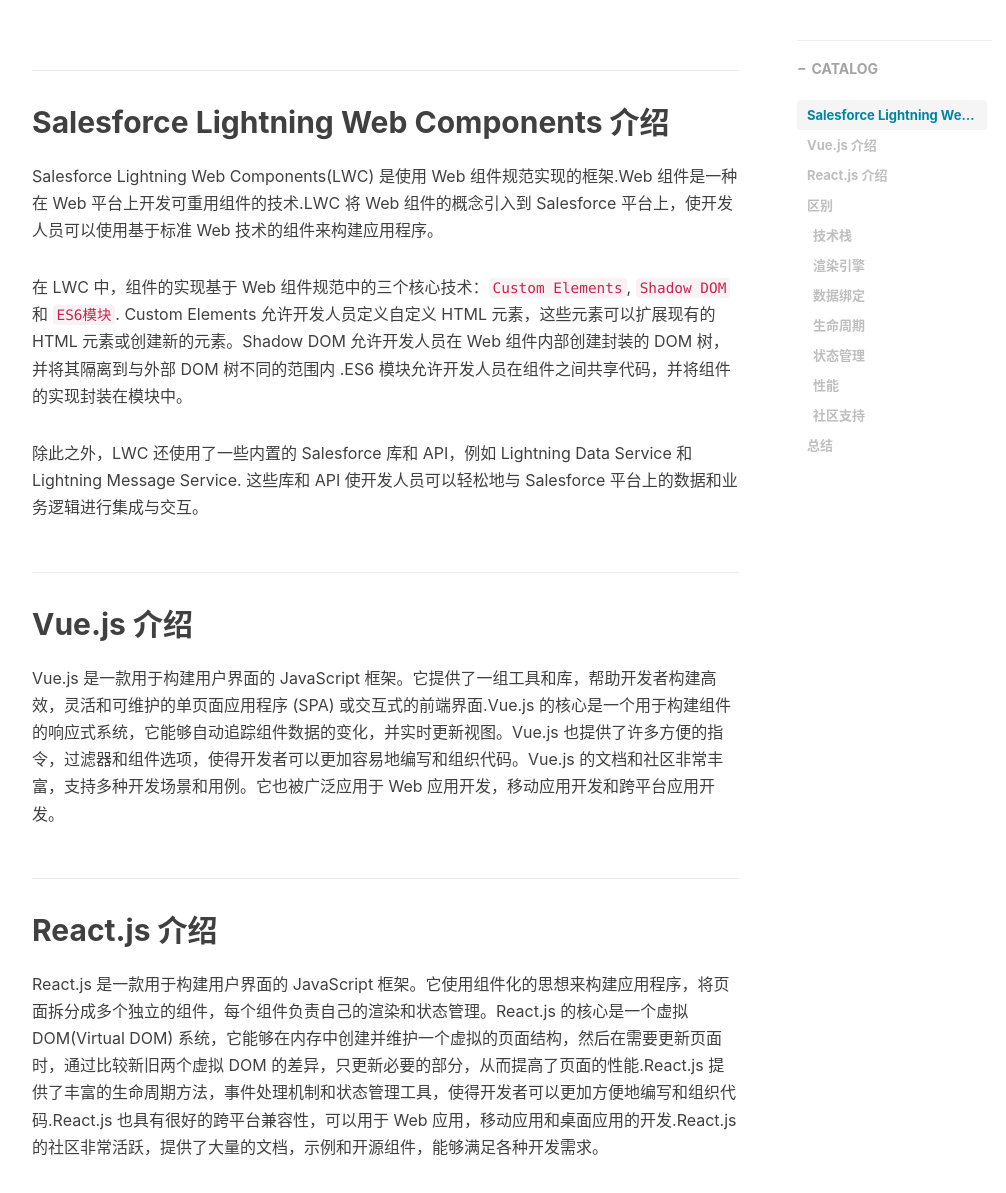
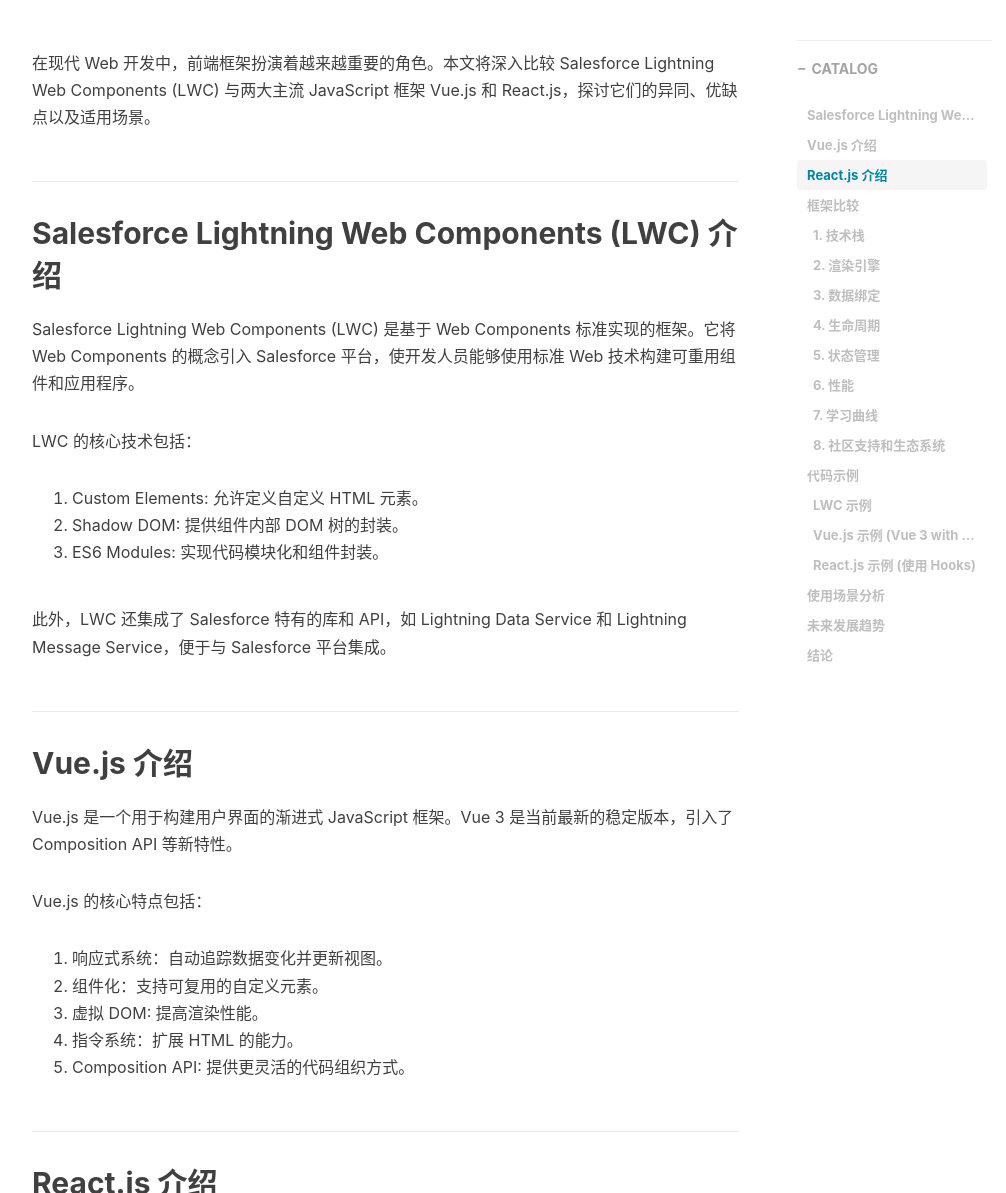
Before and after one commit to dyncan/dyncan.github.io, a Jekyll site: the page built from _posts/2023-03-19-lwc-and-the-mainstream-js-framework-comparison-and-understanding.markdown, in a window 1280 px wide and 1400 px high, scrolled down 371 px. Shown: the part 207-1400 px from the top of the window, without its empty margins (233-1239 px from the left). Built offline with Jekyll 4.4.1, drawn with Linux system fonts in a browser that asks for light colours; nearby versions of some CDN libraries; comment, search, counter and statistics services are not loaded; some of the changed text lies outside the part shown.

Commit message:
[self]: update post: lwc-and-the-mainstream-js-framework-comparison-and-understanding

````diff
--- a/_posts/2023-03-19-lwc-and-the-mainstream-js-framework-comparison-and-understanding.markdown
+++ b/_posts/2023-03-19-lwc-and-the-mainstream-js-framework-comparison-and-understanding.markdown
@@ -13,214 +13,292 @@
   - React.js
 ---
 
-## Salesforce Lightning Web Components 介绍
-Salesforce Lightning Web Components(LWC) 是使用 Web 组件规范实现的框架.Web 组件是一种在 Web 平台上开发可重用组件的技术.LWC 将 Web 组件的概念引入到 Salesforce 平台上，使开发人员可以使用基于标准 Web 技术的组件来构建应用程序。
+在现代 Web 开发中，前端框架扮演着越来越重要的角色。本文将深入比较 Salesforce Lightning Web Components (LWC) 与两大主流 JavaScript 框架 Vue.js 和 React.js，探讨它们的异同、优缺点以及适用场景。
 
-在 LWC 中，组件的实现基于 Web 组件规范中的三个核心技术：`Custom Elements`, `Shadow DOM` 和 `ES6模块`. Custom Elements 允许开发人员定义自定义 HTML 元素，这些元素可以扩展现有的 HTML 元素或创建新的元素。Shadow DOM 允许开发人员在 Web 组件内部创建封装的 DOM 树，并将其隔离到与外部 DOM 树不同的范围内 .ES6 模块允许开发人员在组件之间共享代码，并将组件的实现封装在模块中。
+## Salesforce Lightning Web Components (LWC) 介绍
 
-除此之外，LWC 还使用了一些内置的 Salesforce 库和 API，例如 Lightning Data Service 和 Lightning Message Service. 这些库和 API 使开发人员可以轻松地与 Salesforce 平台上的数据和业务逻辑进行集成与交互。
+Salesforce Lightning Web Components (LWC) 是基于 Web Components 标准实现的框架。它将 Web Components 的概念引入 Salesforce 平台，使开发人员能够使用标准 Web 技术构建可重用组件和应用程序。
+
+LWC 的核心技术包括：
+
+1. Custom Elements: 允许定义自定义 HTML 元素。
+2. Shadow DOM: 提供组件内部 DOM 树的封装。
+3. ES6 Modules: 实现代码模块化和组件封装。
+
+此外，LWC 还集成了 Salesforce 特有的库和 API，如 Lightning Data Service 和 Lightning Message Service，便于与 Salesforce 平台集成。
 
 ## Vue.js 介绍
 
-Vue.js 是一款用于构建用户界面的 JavaScript 框架。它提供了一组工具和库，帮助开发者构建高效，灵活和可维护的单页面应用程序 (SPA) 或交互式的前端界面.Vue.js 的核心是一个用于构建组件的响应式系统，它能够自动追踪组件数据的变化，并实时更新视图。Vue.js 也提供了许多方便的指令，过滤器和组件选项，使得开发者可以更加容易地编写和组织代码。Vue.js 的文档和社区非常丰富，支持多种开发场景和用例。它也被广泛应用于 Web 应用开发，移动应用开发和跨平台应用开发。
+Vue.js 是一个用于构建用户界面的渐进式 JavaScript 框架。Vue 3 是当前最新的稳定版本，引入了 Composition API 等新特性。
+
+Vue.js 的核心特点包括：
+
+1. 响应式系统：自动追踪数据变化并更新视图。
+2. 组件化：支持可复用的自定义元素。
+3. 虚拟 DOM: 提高渲染性能。
+4. 指令系统：扩展 HTML 的能力。
+5. Composition API: 提供更灵活的代码组织方式。
 
 ## React.js 介绍
 
-React.js 是一款用于构建用户界面的 JavaScript 框架。它使用组件化的思想来构建应用程序，将页面拆分成多个独立的组件，每个组件负责自己的渲染和状态管理。React.js 的核心是一个虚拟 DOM(Virtual DOM) 系统，它能够在内存中创建并维护一个虚拟的页面结构，然后在需要更新页面时，通过比较新旧两个虚拟 DOM 的差异，只更新必要的部分，从而提高了页面的性能.React.js 提供了丰富的生命周期方法，事件处理机制和状态管理工具，使得开发者可以更加方便地编写和组织代码.React.js 也具有很好的跨平台兼容性，可以用于 Web 应用，移动应用和桌面应用的开发.React.js 的社区非常活跃，提供了大量的文档，示例和开源组件，能够满足各种开发需求。
+React.js 是由 Facebook 开发的用于构建用户界面的 JavaScript 库。React 的最新版本引入了 Hooks API，简化了状态管理和副作用处理。
 
+React.js 的核心特点包括：
 
-## 区别
+1. 组件化：将 UI 拆分为独立、可重用的部分。
+2. 虚拟 DOM: 优化渲染性能。
+3. JSX: 允许在 JavaScript 中编写类 HTML 语法。
+4. 单向数据流：简化了应用状态的管理。
+5. Hooks API: 在函数组件中使用状态和其他 React 特性。
 
-与 Vue.js 和 React.js 相比，LWC 有以下一些区别：
+## 框架比较
 
-### 技术栈
+### 1. 技术栈
 
-Vue.js 和 React.js 是独立的 JavaScript 框架，而 LWC 基于 Web 标准，使用原生的 Web Component 技术来实现组件化。LWC 的底层技术是 Web Components, 这是一组 W3C 标准，包括 Custom Elements,Shadow DOM 和 HTML Templates. 因此，LWC 能够与其他 Web Component 兼容的框架和库无缝集成。
+- LWC: 基于 Web Components 标准，使用原生 Web 技术。
+- Vue.js: 独立的 JavaScript 框架，有自己的模板语法和响应式系统。
+- React.js: 独立的 JavaScript 库，使用 JSX 和自己的组件模型。
 
-### 渲染引擎
+### 2. 渲染引擎
 
-Vue.js 和 React.js 都有自己的虚拟 DOM 渲染引擎，而 LWC 则使用浏览器原生的渲染引擎，这意味着 LWC 的性能更高，因为它不需要额外的渲染引擎和算法来更新 DOM.
+- LWC: 使用浏览器原生渲染引擎。
+- Vue.js: 使用虚拟 DOM。
+- React.js: 使用虚拟 DOM。
 
-### 数据绑定
+### 3. 数据绑定
 
-Vue.js 和 React.js 都支持双向数据绑定，而 LWC 仅支持单向数据绑定，这意味着数据只能从父组件传递到子组件，而不能反向传递。此外，LWC 中的数据绑定是通过属性绑定来实现的，而不是像 Vue.js 和 React.js 那样使用模板语法或 JSX.
+- LWC: 单向数据绑定，通过属性传递。
+- Vue.js: 支持双向数据绑定。
+- React.js: 单向数据流，通过 props 传递数据。
 
-### 生命周期
+### 4. 生命周期
 
-Vue.js 和 React.js 都有自己的生命周期方法，LWC 也有自己的生命周期方法，但与 Vue.js 和 React.js 不同的是，LWC 的生命周期方法是通过 JavaScript 装饰器来实现的，而不是像 Vue.js 和 React.js 那样在组件定义中声明生命周期方法。
+三个框架都有自己的生命周期方法，但实现方式有所不同：
 
-下面是一些示例代码，以帮助您更好地理解这些区别。
+- LWC:
+  - 直接在组件类中定义生命周期方法，如 `connectedCallback()`、`disconnectedCallback()`、`renderedCallback()` 等。
+  - 这些方法更接近原生 Web Components 的生命周期。
+  - 示例：
+    ```javascript
+    import { LightningElement } from 'lwc';
 
-Vue.js 示例代码：
+    export default class MyComponent extends LightningElement {
+        connectedCallback() {
+            console.log('Component inserted into the DOM');
+        }
+
+        renderedCallback() {
+            console.log('Component rendered or re-rendered');
+        }
+    }
+    ```
+
+- Vue.js:
+  - 在组件选项中定义生命周期钩子。
+  - Vue 3 的 Composition API 提供了 `onMounted`、`onUpdated` 等函数来处理生命周期。
+  - 示例（Options API）：
+    ```javascript
+    export default {
+      mounted() {
+        console.log('Component mounted');
+      },
+      updated() {
+        console.log('Component updated');
+      }
+    }
+    ```
+  - 示例（Composition API）：
+    ```javascript
+    import { onMounted, onUpdated } from 'vue';
+
+    export default {
+      setup() {
+        onMounted(() => {
+          console.log('Component mounted');
+        });
+
+        onUpdated(() => {
+          console.log('Component updated');
+        });
+      }
+    }
+    ```
+
+- React.js:
+  - 在类组件中定义生命周期方法。
+  - 函数组件使用 `useEffect` Hook 来模拟生命周期行为。
+  - 示例（类组件）：
+    ```javascript
+    class MyComponent extends React.Component {
+      componentDidMount() {
+        console.log('Component mounted');
+      }
+
+      componentDidUpdate() {
+        console.log('Component updated');
+      }
+    }
+    ```
+  - 示例（函数组件）：
+    ```javascript
+    import React, { useEffect } from 'react';
+
+    function MyComponent() {
+      useEffect(() => {
+        console.log('Component mounted or updated');
+        return () => {
+          console.log('Component will unmount');
+        };
+      });
+
+      return <div>My Component</div>;
+    }
+    ```
+
+我们可以看出 LWC 采用了更接近原生 Web Components 的方法，而 Vue.js 和 React.js 则各自有其特定的方式来处理组件的生命周期。
+
+### 5. 状态管理
+
+- LWC: 推荐使用@wire 装饰器和 wire() 函数。
+- Vue.js: 官方状态管理库是 Vuex,Vue 3 引入了 Composition API 简化状态管理。
+- React.js: 常用 Redux 或 MobX,React Hooks (如 useContext 和 useReducer) 也可用于状态管理。
+
+### 6. 性能
+
+三个框架的性能都很出色，但在不同场景下可能有所差异：
+
+- LWC: 在 Salesforce 平台上经过优化，性能出色。
+- Vue.js: 轻量级设计，初始渲染和更新性能都很好。
+- React.js: 虚拟 DOM 和优化策略使其在大型应用中表现出色。
+
+### 7. 学习曲线
+
+- LWC: 对熟悉 Web Components 的开发者来说相对容易，但需要学习 Salesforce 特定的概念。
+- Vue.js: 被认为是三者中最容易上手的，文档友好，API 设计直观。
+- React.js: 概念相对简单，但 JSX 和函数式编程思想可能需要一些时间适应。
+
+### 8. 社区支持和生态系统
+
+- LWC: 主要在 Salesforce 生态系统内，社区相对较小但专注。
+- Vue.js: 拥有活跃的社区，丰富的插件和工具。
+- React.js: 拥有最大的社区和生态系统，大量的第三方库和工具。
+
+## 代码示例
+
+### LWC 示例
 
 ```javascript
+// myComponent.js
+import { LightningElement, api, wire } from 'lwc';
+import { getRecord } from 'lightning/uiRecordApi';
+
+export default class MyComponent extends LightningElement {
+    @api recordId;
+    @wire(getRecord, { recordId: '$recordId', fields: ['Name'] })
+    record;
+
+    get name() {
+        return this.record.data ? this.record.data.fields.Name.value : '';
+    }
+
+    handleClick() {
+        // 处理点击事件
+    }
+}
+
+// myComponent.html
 <template>
-  <div>{{ message }}</div>
+    <div>
+        <p>Name: {name}</p>
+        <lightning-button label="Click me" onclick={handleClick}></lightning-button>
+    </div>
+</template>
+```
+
+### Vue.js 示例 (Vue 3 with Composition API)
+
+```vue
+<template>
+  <div>
+    <p>{{ message }}</p>
+    <button @click="reverseMessage">Reverse Message</button>
+  </div>
 </template>
 
 <script>
+import { ref } from 'vue'
+
 export default {
-  data() {
+  setup() {
+    const message = ref('Hello Vue 3!')
+
+    function reverseMessage() {
+      message.value = message.value.split('').reverse().join('')
+    }
+
     return {
-      message: "Hello Vue.js!"
+      message,
+      reverseMessage
     }
   }
 }
 </script>
 ```
 
-React.js 示例代码：
+### React.js 示例 (使用 Hooks)
 
-```javascript
-import React, { Component } from 'react';
+```jsx
+import React, { useState, useEffect } from 'react';
 
-class HelloWorld extends Component {
-  constructor(props) {
-    super(props);
-    this.state = { message: "Hello React.js!" };
-  }
+function Example() {
+  const [count, setCount] = useState(0);
 
-  render() {
-    return <div>{this.state.message}</div>;
-  }
+  useEffect(() => {
+    document.title = `You clicked ${count} times`;
+  });
+
+  return (
+    <div>
+      <p>You clicked {count} times</p>
+      <button onClick={() => setCount(count + 1)}>
+        Click me
+      </button>
+    </div>
+  );
 }
 ```
 
-LWC 示例代码：
+## 使用场景分析
 
-```javascript
-<template>
-  <div>{message}</div>
-</template>
+1. LWC:
+   - 最适合在 Salesforce 平台上开发应用
+   - 需要与 Salesforce 数据和服务紧密集成的项目
+   - 希望利用 Web Components 标准的项目
 
-import { LightningElement, api } from 'lwc';
+2. Vue.js:
+   - 适合中小型应用
+   - 需要快速开发和易于理解的项目
+   - 渐进式升级现有应用
 
-export default class HelloWorld extends LightningElement {
-  @api message = "Hello LWC!";
-}
-```
+3. React.js:
+   - 适合大型、复杂的应用
+   - 需要高度定制化和灵活性的项目
+   - 有经验丰富的开发团队的项目
 
-在这个示例中，您可以看到 Vue.js 和 React.js 使用模板语法或 JSX 来定义组件的模板 ,而 LWC 使用 HTML 模板语言。此外，LWC 使用 @api 装饰器来定义公共属性，而不是像 Vue.js 和 React.js 那样在组件定义中声明 props 或使用 this.props.
+## 未来发展趋势
 
-下面是一个更复杂的示例代码，涉及到组件的生命周期和事件处理：
+1. LWC:
+   - 可能会进一步加强与 Salesforce 平台的集成
+   - 可能会采用更多 Web Components 相关的新标准
 
-Vue.js 示例代码：
+2. Vue.js:
+   - Vue 3 的进一步普及和生态系统完善
+   - 可能会加强对 TypeScript 的支持
 
-```javascript
-<template>
-  <div>
-    <button @click="toggleMessage">{{ buttonText }}</button>
-    <child-component :message="message" v-if="showChild" />
-  </div>
-</template>
+3. React.js:
+   - 可能会继续简化 API，使其更易于使用
+   - 可能会进一步优化性能，特别是在大型应用中
 
-<script>
-import ChildComponent from './ChildComponent.vue';
+## 结论
 
-export default {
-  components: { ChildComponent },
-  data() {
-    return {
-      message: "Hello Vue.js!",
-      showChild: false,
-      buttonText: "Show Child"
-    }
-  },
-  methods: {
-    toggleMessage() {
-      this.showChild = !this.showChild;
-      this.buttonText = this.showChild ? "Hide Child" : "Show Child";
-    }
-  }
-}
-</script>
-```
-
-React.js 示例代码：
-
-```javascript
-import React, { Component } from 'react';
-import ChildComponent from './ChildComponent';
-
-class ParentComponent extends Component {
-  constructor(props) {
-    super(props);
-    this.state = {
-      message: "Hello React.js!",
-      showChild: false,
-      buttonText: "Show Child"
-    };
-  }
-
-  toggleMessage() {
-    this.setState(state => ({
-      showChild: !state.showChild,
-      buttonText: state.showChild ? "Hide Child" : "Show Child"
-    }));
-  }
-
-  render() {
-    return (
-      <div>
-        <button onClick={() => this.toggleMessage()}>{this.state.buttonText}</button>
-        {this.state.showChild && <ChildComponent message={this.state.message} />}
-      </div>
-    );
-  }
-}
-```
-
-LWC 示例代码：
-
-```javascript
-<template>
-  <div>
-    <lightning-button label={buttonText} onclick={toggleMessage}></lightning-button>
-    <c-child-component message={message} if:true={showChild}></c-child-component>
-  </div>
-</template>
-
-import { LightningElement } from 'lwc';
-import ChildComponent from 'c/ChildComponent';
-
-export default class ParentComponent extends LightningElement {
-  message = "Hello LWC!";
-  showChild = false;
-  buttonText = "Show Child";
-
-  toggleMessage() {
-    this.showChild = !this.showChild;
-    this.buttonText = this.showChild ? "Hide Child" : "Show Child";
-  }
-
-  renderedCallback() {
-    console.log('Parent component rendered');
-  }
-}
-```
-
-在这个示例中，您可以看到 Vue.js 和 React.js 使用不同的事件处理语法来监听按钮点击事件，而 LWC 则使用类似于 HTML 的 `onclick` 属性来处理事件。此外，LWC 的生命周期方法是通过装饰器 `@api` 和 `@track` 来实现的，而 Vue.js 和 React.js 则分别使用生命周期钩子和类成员来定义生命周期方法。
-
-下面来探讨一下这三种框架在状态管理，性能和社区支持方面的区别。
-
-### 状态管理
-
-Vue.js 和 React.js 都有成熟的状态管理库，分别是 Vuex 和 Redux. 这些库允许您集中处理应用程序的状态，使其更易于维护和扩展。
-
-在 LWC 中，官方建议使用 `@wire` 装饰器和 `wire()` 函数来处理数据流和状态管理。这种方法可以在 LWC 组件中使用 Apex 方法，Lightning Data Service 和其他数据源。
-
-### 性能
-
-React.js 和 Vue.js 通常被认为是性能较高的框架，其中 React.js 还可以使用 Virtual DOM 进一步提高性能。
-
-在 LWC 中，使用 Shadow DOM 和 Lightning Data Service 可以提高性能，并且在使用 Salesforce 平台时会受到更好的优化。
-
-### 社区支持
-
-React.js 和 Vue.js 都有庞大的社区，提供了大量的文档，教程，示例和第三方库。
-
-LWC 相对较新 (2019 年 2 月发布), 但它也有一定的社区支持，例如[Salesforce 官方文档](https://developer.salesforce.com/docs/component-library/documentation/en/lwc)和 [Salesforce 社区论坛](https://trailhead.salesforce.com/trailblazer-community/feed?tab=questions).
-
-## 总结
-
-总的来说，LWC, Vue.js 和 React.js 都是优秀的 Web 前端框架。它们各自有自己的优点和适用场景。如果您正在使用 Salesforce 平台，LWC 是一个很好的选择，因为它与 Salesforce 平台紧密集成，并且能够使用 Lightning Web Components 标准库。如果您正在开发独立的 Web 应用程序，Vue.js 和 React.js 都是很好的选择，因为它们都有庞大的社区和成熟的生态系统，能够提供丰富的资源和支持。
+LWC、Vue.js 和 React.js 都是优秀的前端开发工具，各有特色和适用场景。选择哪个框架取决于项目需求、团队经验和个人偏好。在 Salesforce 生态系统中，LWC 无疑是最佳选择。而在通用 Web 开发中，Vue.js 以其易学易用著称，React.js 则以其强大的生态系统和灵活性脱颖而出。无论选择哪个框架，深入理解其核心概念和最佳实践都是至关重要的。
````
